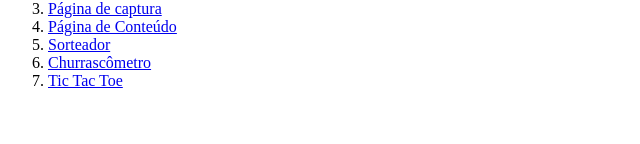
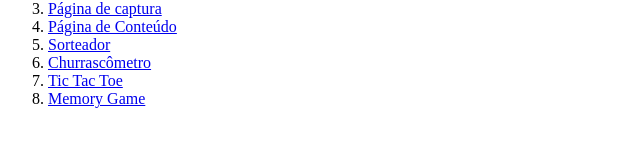
Before and after one commit to Jops-Garcia/WEBLittleProjects, a plain HTML site: page index.html in a window 1280 px wide. Shown: the part 102-246 px from the top of the page, without its empty margins (0-640 px from the left). Drawn offline with Linux system fonts and the light colour scheme.

Commit message:
add memory game

```diff
--- a/index.html
+++ b/index.html
@@ -11,6 +11,7 @@
             <li><a href="./modulo12">Sorteador</a></li>
             <li><a href="./modulo13">Churrascômetro</a></li>
             <li><a href="./modulo18">Tic Tac Toe</a></li>
+            <li><a href="./modulo19">Memory Game</a></li>
         </ol>
     </body>
 </html>
```
